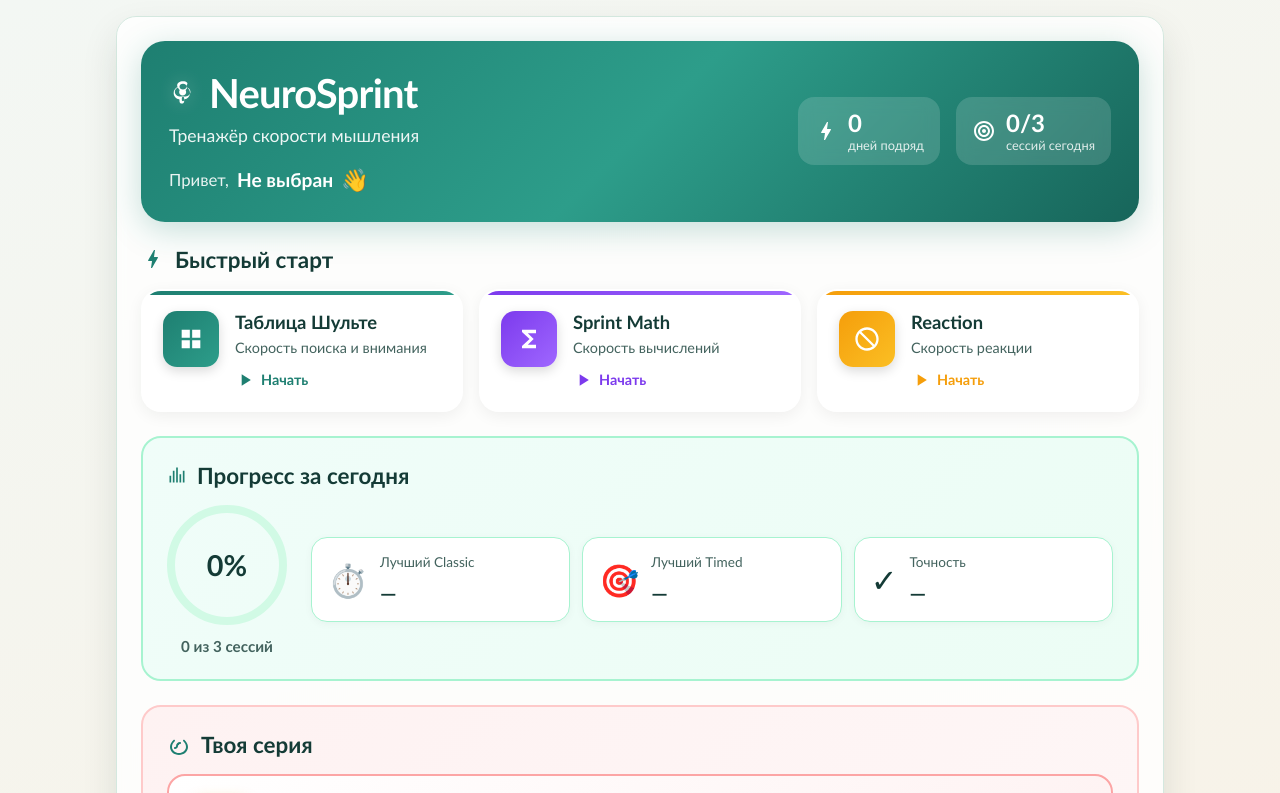
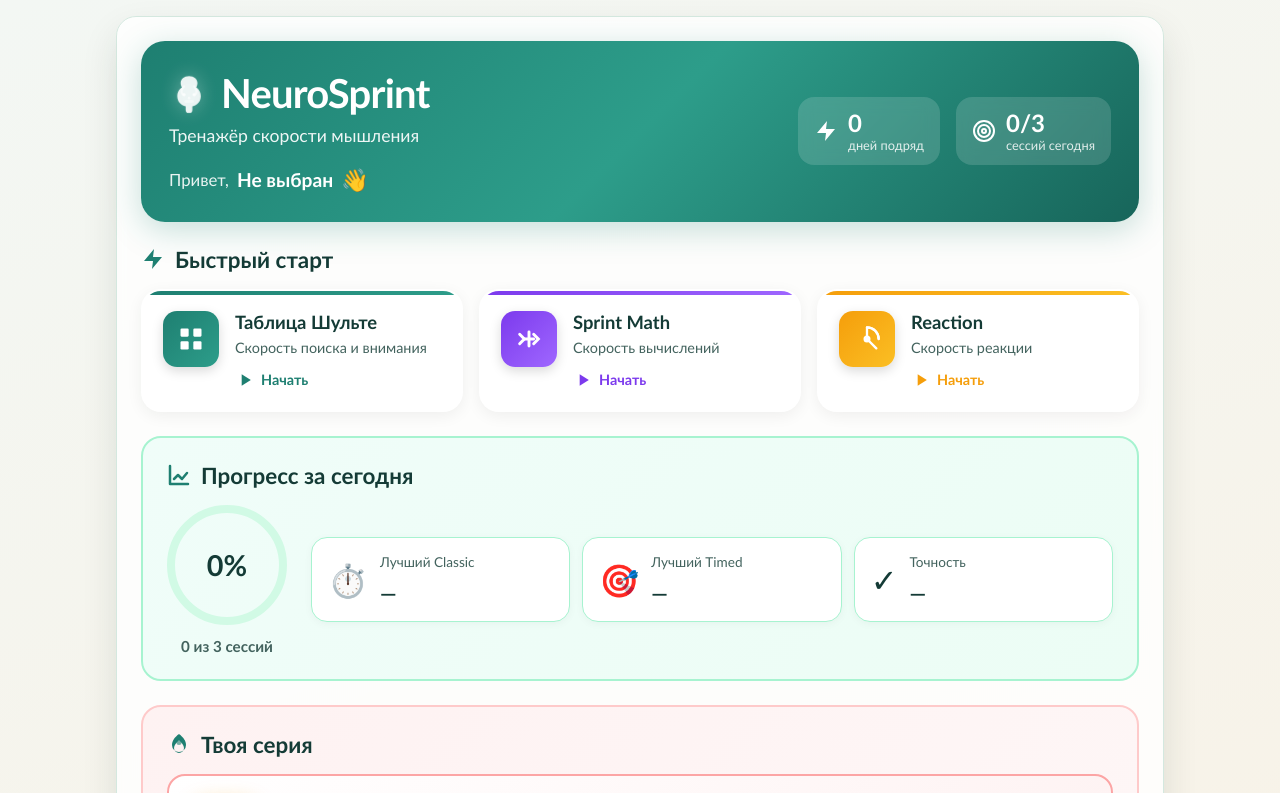
Before and after one commit to DREDGV/NeuroSprint, a React (Vite) app: page / in a window 1280 px wide. Shown: the part 287-1080 px from the top of the page. Built offline with nearby package versions, Linux system fonts and the light colour scheme.

Commit message:
refactor(home): улучшенные SVG иконки в едином стиле

```diff
--- a/src/app/styles.css
+++ b/src/app/styles.css
@@ -1278,11 +1278,18 @@ textarea:focus-visible {
 .hero-icon {
   display: inline-flex;
   animation: pulse-glow 2s ease-in-out infinite;
+  filter: drop-shadow(0 0 12px rgba(255, 255, 255, 0.4));
 }
 
 @keyframes pulse-glow {
-  0%, 100% { filter: drop-shadow(0 0 8px rgba(255,255,255,0.3)); }
-  50% { filter: drop-shadow(0 0 16px rgba(255,255,255,0.5)); }
+  0%, 100% {
+    filter: drop-shadow(0 0 8px rgba(255,255,255,0.3));
+    transform: scale(1);
+  }
+  50% {
+    filter: drop-shadow(0 0 18px rgba(255,255,255,0.6));
+    transform: scale(1.05);
+  }
 }
 
 .home-hero-subtitle {
@@ -1379,14 +1386,20 @@ textarea:focus-visible {
 }
 
 .challenge-highlight-icon {
-  width: 56px;
-  height: 56px;
-  border-radius: 16px;
-  background: linear-gradient(135deg, #f59e0b 0%, #fbbf24 100%);
+  width: 64px;
+  height: 64px;
+  border-radius: 18px;
+  background: linear-gradient(135deg, #fbbf24 0%, #f59e0b 100%);
   display: grid;
   place-items: center;
-  font-size: 1.8rem;
-  box-shadow: 0 4px 12px rgba(245, 158, 11, 0.3);
+  color: #fff;
+  box-shadow: 0 6px 20px rgba(245, 158, 11, 0.4), inset 0 2px 4px rgba(255, 255, 255, 0.2);
+  flex-shrink: 0;
+}
+
+.challenge-highlight-icon svg {
+  width: 36px;
+  height: 36px;
 }
 
 .challenge-highlight-info {
@@ -1726,14 +1739,15 @@ textarea:focus-visible {
 }
 
 .streak-badge-large {
-  width: 64px;
-  height: 64px;
-  border-radius: 16px;
-  background: linear-gradient(135deg, #fbbf24 0%, #f59e0b 100%);
+  width: 72px;
+  height: 72px;
+  border-radius: 20px;
+  background: linear-gradient(135deg, #f59e0b 0%, #fbbf24 100%);
   display: grid;
   place-items: center;
-  font-size: 2rem;
-  box-shadow: 0 4px 14px rgba(245, 158, 11, 0.35);
+  font-size: 2.2rem;
+  box-shadow: 0 6px 20px rgba(245, 158, 11, 0.4), inset 0 2px 4px rgba(255, 255, 255, 0.25);
+  flex-shrink: 0;
 }
 
 .streak-info {
--- a/src/pages/HomePage.tsx
+++ b/src/pages/HomePage.tsx
@@ -35,64 +35,116 @@ function toRelativeChallengeDayLabel(localDate: string): string {
   return toShortDateLabel(localDate);
 }
 
-// SVG Icons
-const FireIcon = () => (
-  <svg viewBox="0 0 24 24" fill="currentColor" width="24" height="24">
-    <path d="M12 23c-4.97 0-9-3.58-9-8 0-2.52 1.56-5.12 3.5-6.94.36-.34.92-.32 1.26.04.34.36.32.92-.04 1.26C6.14 10.85 5 12.98 5 15c0 3.31 3.13 6 7 6s7-2.69 7-6c0-2.02-1.14-4.15-2.72-5.64-.36-.34-.38-.9-.04-1.26.34-.36.9-.38 1.26-.04C19.44 9.88 21 12.48 21 15c0 4.42-4.03 8-9 8zm0-10c-.55 0-1 .45-1 1 0 1.66-1.34 3-3 3-.55 0-1-.45-1-1s.45-1 1-1c.55 0 1-.45 1-1 0-2.21 1.79-4 4-4 .55 0 1 .45 1 1s-.45 1-1 1c-.55 0-1 .45-1 1z"/>
+// SVG Icons - современный дизайн в едином стиле
+const FireIcon = ({ size = 24 }: { size?: number }) => (
+  <svg viewBox="0 0 24 24" fill="currentColor" width={size} height={size}>
+    <path d="M12 2c0 0-7 4.5-7 11a7 7 0 0014 0c0-6.5-7-11-7-11zm0 19a5 5 0 01-5-5c0-2.5 2.5-5.5 5-8 2.5 2.5 5 5.5 5 8a5 5 0 01-5 5z"/>
+    <path d="M12 6c-1.5 1.5-2.5 3-2.5 4.5a2.5 2.5 0 005 0c0-1.5-1-3-2.5-4.5z" opacity="0.6"/>
   </svg>
 );
 
-const LightningIcon = () => (
-  <svg viewBox="0 0 24 24" fill="currentColor" width="24" height="24">
-    <path d="M11 21h-1l1-7H7.5c-.58 0-.57-.32-.38-.66.19-.34.05-.08.07-.12C8.48 10.94 10.42 7.54 13 3h1l-1 7h3.5c.49 0 .56.33.47.51l-.07.15C12.96 17.55 11 21 11 21z"/>
+const LightningIcon = ({ size = 24 }: { size?: number }) => (
+  <svg viewBox="0 0 24 24" fill="currentColor" width={size} height={size}>
+    <path d="M13 2L3 14h9l-1 8 10-12h-9l1-8z"/>
   </svg>
 );
 
-const TargetIcon = () => (
-  <svg viewBox="0 0 24 24" fill="currentColor" width="24" height="24">
-    <path d="M12 2C6.48 2 2 6.48 2 12s4.48 10 10 10 10-4.48 10-10S17.52 2 12 2zm0 18c-4.42 0-8-3.58-8-8s3.58-8 8-8 8 3.58 8 8-3.58 8-8 8zm0-14c-3.31 0-6 2.69-6 6s2.69 6 6 6 6-2.69 6-6-2.69-6-6-6zm0 10c-2.21 0-4-1.79-4-4s1.79-4 4-4 4 1.79 4 4-1.79 4-4 4zm0-6c-1.1 0-2 .9-2 2s.9 2 2 2 2-.9 2-2-.9-2-2-2z"/>
+const TargetIcon = ({ size = 24 }: { size?: number }) => (
+  <svg viewBox="0 0 24 24" fill="none" stroke="currentColor" strokeWidth="2" width={size} height={size}>
+    <circle cx="12" cy="12" r="10"/>
+    <circle cx="12" cy="12" r="6"/>
+    <circle cx="12" cy="12" r="2"/>
   </svg>
 );
 
-const TrophyIcon = () => (
-  <svg viewBox="0 0 24 24" fill="currentColor" width="24" height="24">
-    <path d="M19 5h-2V3H7v2H5c-1.1 0-2 .9-2 2v1l0 0c0 2.21 1.79 4 4 4 .89 0 1.71-.29 2.38-.78C10.08 13.24 11.96 15 14 15v2H8v2h8v-2h-2v-2c2.04 0 3.92-1.76 4.62-3.78.67.49 1.49.78 2.38.78 2.21 0 4-1.79 4-4l0 0V7c0-1.1-.9-2-2-2zM7 12c-1.1 0-2-.9-2-2V7h2v5zm10 0V7h2v3c0 1.1-.9 2-2 2z"/>
+const TrophyIcon = ({ size = 24 }: { size?: number }) => (
+  <svg viewBox="0 0 24 24" fill="currentColor" width={size} height={size}>
+    <path d="M12 2l-1 3H6a2 2 0 00-2 2v2c0 2.5 1.5 4.5 3.5 5.5A5 5 0 0011 18v2H8v2h8v-2h-3v-2a5 5 0 003.5-3.5c2-1 3.5-3 3.5-5.5V7a2 2 0 00-2-2h-5L12 2z"/>
+    <path d="M4 7H2v2a4 4 0 004 4V7z"/>
+    <path d="M20 7h2v2a4 4 0 01-4 4V7z"/>
   </svg>
 );
 
-const PlayIcon = () => (
-  <svg viewBox="0 0 24 24" fill="currentColor" width="20" height="20">
-    <path d="M8 5v14l11-7z"/>
+const PlayIcon = ({ size = 20 }: { size?: number }) => (
+  <svg viewBox="0 0 24 24" fill="currentColor" width={size} height={size}>
+    <path d="M8 5v14l11-7L8 5z"/>
   </svg>
 );
 
-const ChartIcon = () => (
-  <svg viewBox="0 0 24 24" fill="currentColor" width="20" height="20">
-    <path d="M3 13h2v8H3v-8zm4-6h2v14H7V7zm4-4h2v18h-2V3zm4 8h2v10h-2V11zm4-4h2v14h-2V7z"/>
+const ChartIcon = ({ size = 24 }: { size?: number }) => (
+  <svg viewBox="0 0 24 24" fill="none" stroke="currentColor" strokeWidth="2.5" strokeLinecap="round" strokeLinejoin="round" width={size} height={size}>
+    <path d="M3 3v18h18"/>
+    <path d="M7 16l4-4 4 4 5-6"/>
   </svg>
 );
 
-const BrainIcon = () => (
-  <svg viewBox="0 0 24 24" fill="currentColor" width="28" height="28">
-    <path d="M12 2C9 2 7 3.5 7 5.5c0 .5.1 1 .3 1.4C5.4 7.8 4 9.8 4 12c0 2.8 2 5 5 5.5V19c0 1.1.9 2 2 2s2-.9 2-2v-1.5c3-.5 5-2.7 5-5.5 0-2.2-1.4-4.2-3.3-5.1.2-.4.3-.9.3-1.4C17 3.5 15 2 12 2zm0 2c1.7 0 3 .9 3 2.5S13.7 9 12 9 9 8.1 9 6.5 10.3 4 12 4zm0 15c-.6 0-1-.4-1-1v-1.5c0-.6.4-1 1-1s1 .4 1 1V18c0 .6-.4 1-1 1zm3-4H9c-2.2 0-4-1.8-4-4 0-1.7 1.1-3.2 2.7-3.8.3.9.8 1.7 1.5 2.3-.3.5-.5 1.1-.5 1.7 0 1.7 1.3 3 3 3s3-1.3 3-3c0-.6-.2-1.2-.5-1.7.7-.6 1.2-1.4 1.5-2.3 1.6.6 2.7 2.1 2.7 3.8 0 2.2-1.8 4-4 4z"/>
+const BrainIcon = ({ size = 40 }: { size?: number }) => (
+  <svg viewBox="0 0 24 24" fill="none" width={size} height={size}>
+    {/* Outer brain shape */}
+    <path
+      d="M12 2C9 2 7 4 7 6c0 1 .3 2 .8 2.8C6.2 9.5 5 11.5 5 14c0 3 2.2 5.5 5 6v2a2 2 0 004 0v-2c2.8-.5 5-3 5-6 0-2.5-1.2-4.5-2.8-5.2.5-.8.8-1.8.8-2.8 0-2-2-4-5-4z"
+      fill="currentColor"
+      opacity="0.9"
+    />
+    {/* Left hemisphere detail */}
+    <path
+      d="M9 8c-1 1-1.5 2-1.5 3s.7 2 1.5 2"
+      stroke="rgba(255,255,255,0.6)"
+      strokeWidth="1.2"
+      strokeLinecap="round"
+    />
+    {/* Right hemisphere detail */}
+    <path
+      d="M15 8c1 1 1.5 2 1.5 3s-.7 2-1.5 2"
+      stroke="rgba(255,255,255,0.6)"
+      strokeWidth="1.2"
+      strokeLinecap="round"
+    />
+    {/* Neural connections */}
+    <circle cx="9" cy="13" r="1" fill="rgba(255,255,255,0.8)"/>
+    <circle cx="15" cy="13" r="1" fill="rgba(255,255,255,0.8)"/>
+    <circle cx="12" cy="15" r="0.8" fill="rgba(255,255,255,0.6)"/>
+    {/* Synapse lines */}
+    <path d="M10 17h4" stroke="currentColor" strokeWidth="1.5" strokeLinecap="round" opacity="0.5"/>
   </svg>
 );
 
-const GridIcon = () => (
-  <svg viewBox="0 0 24 24" fill="currentColor" width="28" height="28">
-    <path d="M4 4h7v7H4V4zm0 9h7v7H4v-7zm9-9h7v7h-7V4zm0 9h7v7h-7v-7z"/>
+const GridIcon = ({ size = 28 }: { size?: number }) => (
+  <svg viewBox="0 0 24 24" fill="currentColor" width={size} height={size}>
+    <rect x="3" y="3" width="7" height="7" rx="1"/>
+    <rect x="14" y="3" width="7" height="7" rx="1"/>
+    <rect x="3" y="14" width="7" height="7" rx="1"/>
+    <rect x="14" y="14" width="7" height="7" rx="1"/>
   </svg>
 );
 
-const MathIcon = () => (
-  <svg viewBox="0 0 24 24" fill="currentColor" width="28" height="28">
-    <path d="M18 4H6v2l6.5 6L6 18v2h12v-3h-7l5-5-5-5h7z"/>
+const MathIcon = ({ size = 28 }: { size?: number }) => (
+  <svg viewBox="0 0 24 24" fill="none" stroke="currentColor" strokeWidth="2.5" strokeLinecap="round" width={size} height={size}>
+    <path d="M4 8l4 4-4 4"/>
+    <path d="M12 6v12"/>
+    <path d="M8 12h8"/>
+    <path d="M16 8l4 4-4 4"/>
   </svg>
 );
 
-const SpeedIcon = () => (
-  <svg viewBox="0 0 24 24" fill="currentColor" width="28" height="28">
-    <path d="M12 2C6.48 2 2 6.48 2 12s4.48 10 10 10 10-4.48 10-10S17.52 2 12 2zm0 18c-4.42 0-8-3.58-8-8 0-1.85.63-3.55 1.69-4.9L16.9 18.31C15.55 19.37 13.85 20 12 20zm6.31-3.1L7.1 5.69C8.45 4.63 10.15 4 12 4c4.42 0 8 3.58 8 8 0 1.85-.63 3.55-1.69 4.9z"/>
+const SpeedIcon = ({ size = 28 }: { size?: number }) => (
+  <svg viewBox="0 0 24 24" fill="none" stroke="currentColor" strokeWidth="2" strokeLinecap="round" strokeLinejoin="round" width={size} height={size}>
+    <path d="M22 12A10 10 0 0012 2v10l8 8"/>
+    <path d="M12 2a10 10 0 0110 10"/>
+    <circle cx="12" cy="12" r="2" fill="currentColor"/>
+  </svg>
+);
+
+const StarIcon = ({ size = 24 }: { size?: number }) => (
+  <svg viewBox="0 0 24 24" fill="currentColor" width={size} height={size}>
+    <path d="M12 2l3.5 7.5L23 11l-6 5.5L18.5 25 12 20.5 5.5 25 7 16.5 1 11l7.5-1.5L12 2z"/>
+  </svg>
+);
+
+const CalendarIcon = ({ size = 24 }: { size?: number }) => (
+  <svg viewBox="0 0 24 24" fill="none" stroke="currentColor" strokeWidth="2" strokeLinecap="round" strokeLinejoin="round" width={size} height={size}>
+    <rect x="3" y="4" width="18" height="18" rx="2"/>
+    <path d="M16 2v4M8 2v4M3 10h18"/>
   </svg>
 );
 
```
